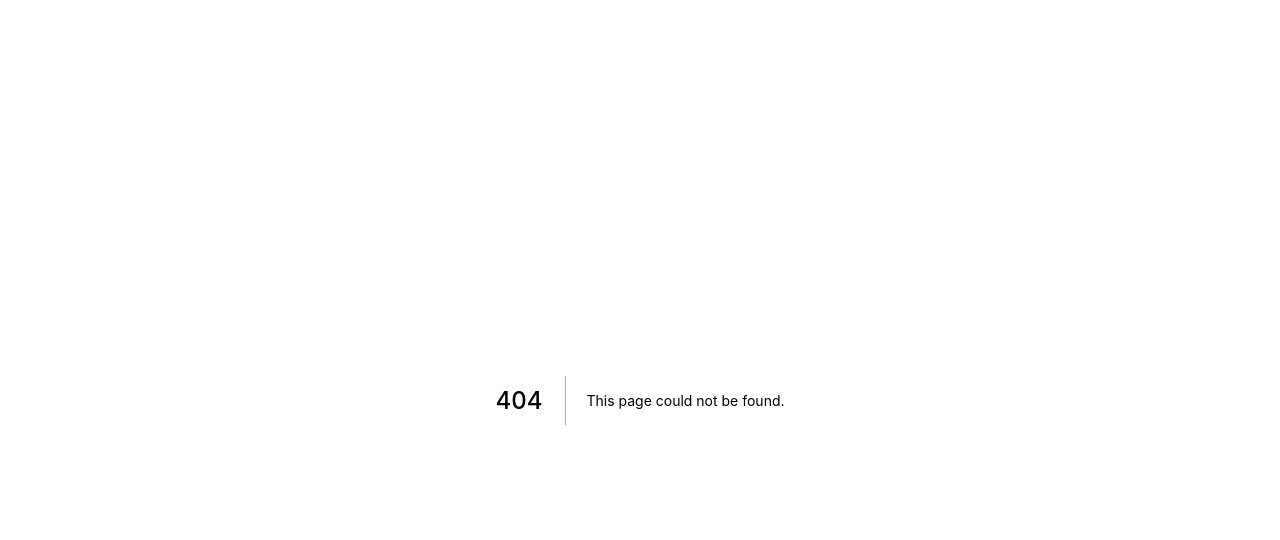
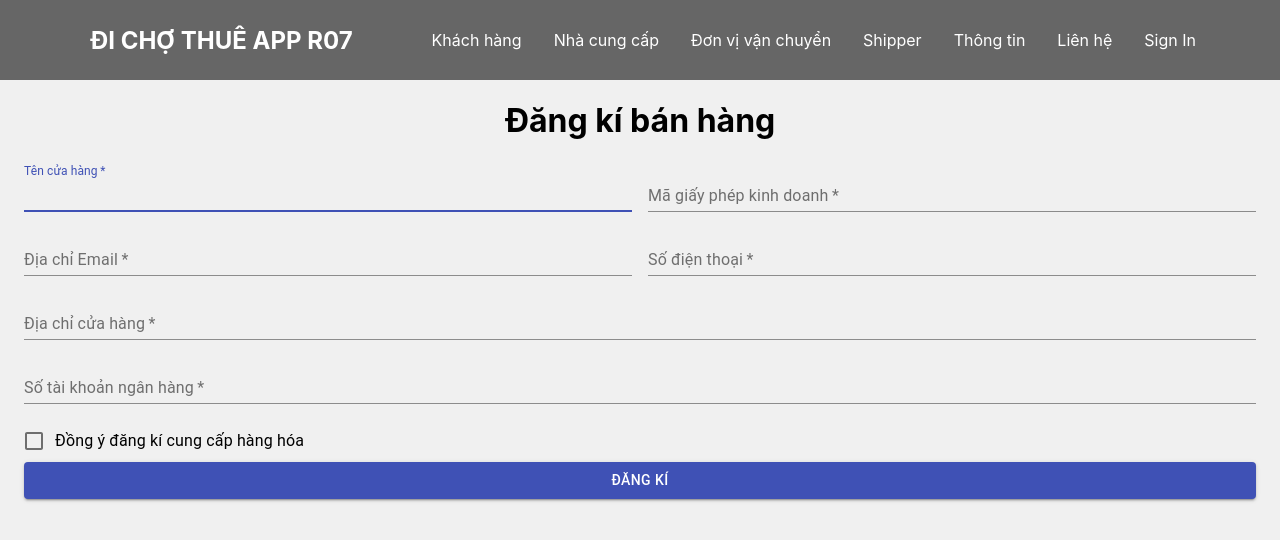
Before and after one commit to lelouchlamperouge18/di-cho-thue, a Next.js app: page /dangkibanhang in a window 1280 px wide. Before the commit this address had no page. Shown: the top 540 px of the page. Built offline with nearby package versions, Linux system fonts and the light colour scheme; no server answers.

Commit message:
shipper_store_basicdkbh

```diff
--- /dev/null
+++ b/src/components/formRegister/Form.js
@@ -0,0 +1,109 @@
+import React, {useState} from 'react';
+import { Box, Checkbox, Container, FormControlLabel, Link, TextField } from '@material-ui/core';
+import { Typography } from '@material-ui/core';
+import { Grid } from '@material-ui/core';
+import { Button } from '@material-ui/core';
+
+function Form(props) {
+	const {handleAddNew} = props;
+
+	const handleSubmit = (event) => {
+		event.preventDefault();
+		const data = new FormData(event.currentTarget);
+		// eslint-disable-next-line no-console
+
+		const newNcc = {
+			tenNcc: data.get('tenNcc'),
+			giayPhepKinhDoanh: data.get('giayPhepKinhDoanh'),
+			sdt: data.get('sdt'),
+			diaChi: data.get('diaChi'),
+			email: data.get('email'),
+			soTaiKhoanNganHang: data.get('soTaiKhoanNganHang'),
+
+		  }
+
+		handleAddNew(newNcc)
+	  };
+
+	return (
+		<Container>
+          <Box component="form" noValidate  onSubmit={handleSubmit}  sx={{ mt: 3 }}>
+            <Grid container spacing={2}>
+              <Grid item xs={12} sm={6}>
+                <TextField
+                  autoComplete="given-name"
+                  name="tenNcc"
+                  required
+                  fullWidth
+                  id="tenNcc"
+                  label="Tên cửa hàng"
+                  autoFocus
+                />
+              </Grid>
+              <Grid item xs={12} sm={6}>
+                <TextField
+                  required
+                  fullWidth
+                  id="giayPhepKinhDoanh"
+                  label="Mã giấy phép kinh doanh"
+                  name="giayPhepKinhDoanh"
+                />
+              </Grid>
+              <Grid item xs={12} sm={6}>
+                <TextField
+                  required
+                  fullWidth
+                  id="email"
+                  label="Địa chỉ Email"
+                  name="email"
+                  autoComplete="email"
+                />
+              </Grid>
+              <Grid item xs={12} sm={6}>
+                <TextField
+                  required
+                  fullWidth
+                  name="sdt"
+                  label="Số điện thoại"
+                  id="sdt"
+                />
+              </Grid>
+			  <Grid item xs={12}>
+                <TextField
+                  required
+                  fullWidth
+                  name="diaChi"
+                  label="Địa chỉ cửa hàng"
+                  id="diaChi"
+                />
+              </Grid>
+			  <Grid item xs={12}>
+                <TextField
+                  required
+                  fullWidth
+                  name="soTaiKhoanNganHang"
+                  label="Số tài khoản ngân hàng"
+                  id="soTaiKhoanNganHang"
+                />
+              </Grid>
+              <Grid item xs={12}>
+                <FormControlLabel
+                  control={<Checkbox value="allowExtraEmails" color="primary" />}
+                  label="Đồng ý đăng kí cung cấp hàng hóa"
+                />
+              </Grid>
+            </Grid>
+            <Button
+              type="submit"
+              fullWidth
+              variant="contained"
+			  color='primary'
+            >
+              Đăng kí
+            </Button>
+          </Box>
+		</Container>
+	);
+}
+
+export default Form;
--- a/src/components/navbar/Navbar.js
+++ b/src/components/navbar/Navbar.js
@@ -92,7 +92,7 @@ export default function Navbar({ toggle }) {
                                 open={Boolean(anchorEl_NCC)}
                                 onClose={handleClose_NCC}
                             >
-                                <MenuItem onClick={handleClose_NCC}><Link href=""><a>Đăng ký bán hàng</a></Link></MenuItem>
+                                <MenuItem onClick={handleClose_NCC}><Link href="/dangkibanhang"><a>Đăng ký bán hàng</a></Link></MenuItem>
                                 <MenuItem onClick={handleClose_NCC}><Link href=""><a>Đăng thông tin bán hàng</a></Link></MenuItem>
                                 <MenuItem onClick={handleClose_NCC}><Link href="/thongke/doanhthu/nhacungcap"><a>Thống kê thu nhập NCC</a></Link></MenuItem>
                                 <MenuItem onClick={handleClose_NCC}><Link href="/feedback/nhacungcap"><a>Phản hồi NCC</a></Link></MenuItem>
--- a/src/pages/cart.js
+++ b/src/pages/cart.js
@@ -32,7 +32,7 @@ const mapData = (results) => {
 
   return data;
 };
-export default function Contact(props) {
+export default function Cart(props) {
   const [isOpen, setIsOpen] = useState(false);
   const [data, setData] = useState(props.data);
   const [total, setTotal] = useState(0);
@@ -91,7 +91,7 @@ export default function Contact(props) {
   }, [removeFromCart, increaseByOne, decreaseByOne]);
 
   return (
-    <div className="Contact">
+    <div className="cart">
       <Head>
         <title>carts</title>
         <link rel="icon" href="/favicon.ico" />
--- /dev/null
+++ b/src/pages/dangkibanhang.js
@@ -0,0 +1,42 @@
+import React, {useState} from 'react';
+import Head from 'next/head';
+import Sidebar from '../components/sidebar/Sidebar';
+import Navbar from '../components/navbar/Navbar';
+import Form from '../components/formRegister/Form';
+import axios from 'axios';
+
+dangkibanhang.propTypes = {
+
+};
+
+function dangkibanhang() {
+const [isOpen, setIsOpen] = useState(false);
+  const [total, setTotal] = useState(0);
+
+  const toggle = () => {
+    setIsOpen(!isOpen);
+  };
+
+  const handleSubmit = (newNcc) => {
+	axios
+	.post('https://localhost:44357/api/nhacungcap' ,newNcc)
+	.then((res) => {
+	  alert('register success')
+	})
+	.catch((err) => console.log(err));
+  }
+	return (
+		<div className='dangkibanhang'>
+		<Head>
+        <title>dangkibanhang</title>
+        <link rel="icon" href="/favicon.ico" />
+      </Head>
+      <Sidebar isOpen={isOpen} toggle={toggle} />
+      <Navbar toggle={toggle} />
+      <h1 style={{ 'text-align': 'center', 'padding-top': '20' }}>Đăng kí bán hàng</h1>
+		<Form handleAddNew={handleSubmit} />
+		</div>
+	);
+}
+
+export default dangkibanhang;
```
Also changed, not shown: src/pages/list/shipper.js (+25 -28 lines), src/pages/list/store.js (+26 -25 lines).
